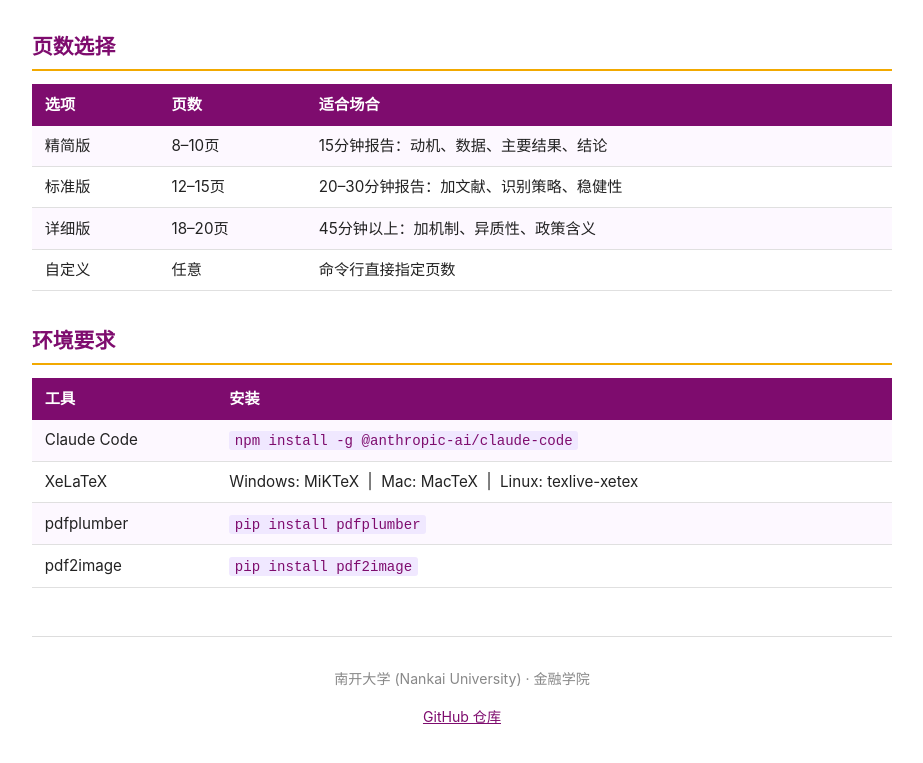
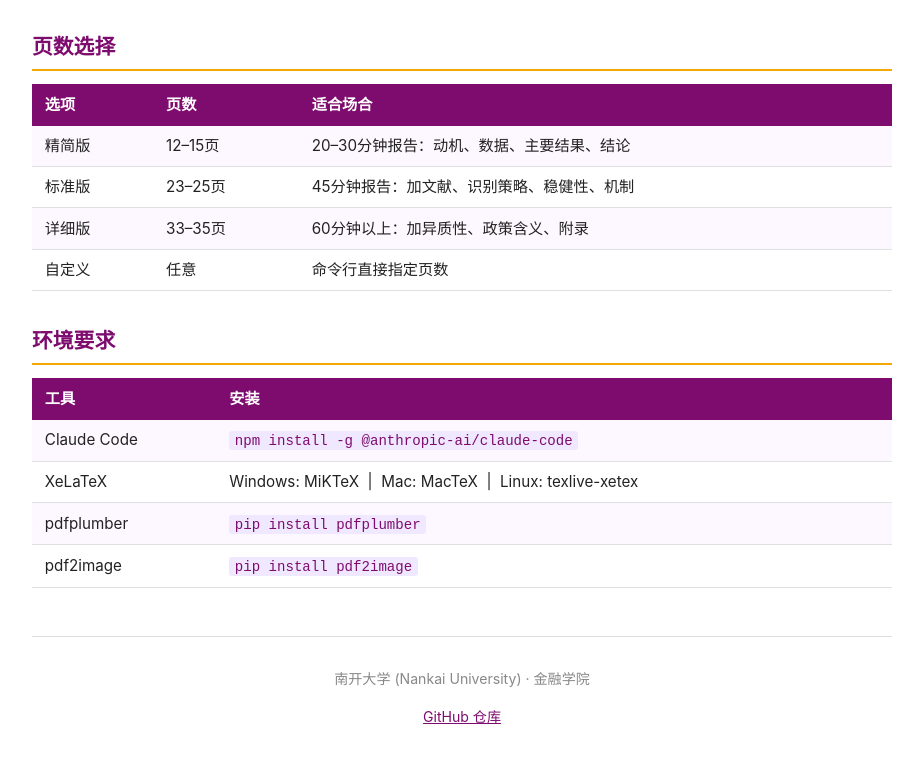
Before and after one commit to dawwwn666/paper-to-beamer, a plain HTML site: page docs/index.html in a window 1280 px wide. Shown: the part 833-1596 px from the top of the page, without its empty margins (178-1101 px from the left). Drawn offline with Linux system fonts and the light colour scheme.

Commit message:
Update slide count options: 12-15 / 23-25 / 33-35

```diff
--- a/docs/index.html
+++ b/docs/index.html
@@ -64,9 +64,9 @@
 <h2>页数选择</h2>
 <table>
     <tr><th>选项</th><th>页数</th><th>适合场合</th></tr>
-    <tr><td>精简版</td><td>8–10页</td><td>15分钟报告：动机、数据、主要结果、结论</td></tr>
-    <tr><td>标准版</td><td>12–15页</td><td>20–30分钟报告：加文献、识别策略、稳健性</td></tr>
-    <tr><td>详细版</td><td>18–20页</td><td>45分钟以上：加机制、异质性、政策含义</td></tr>
+    <tr><td>精简版</td><td>12–15页</td><td>20–30分钟报告：动机、数据、主要结果、结论</td></tr>
+    <tr><td>标准版</td><td>23–25页</td><td>45分钟报告：加文献、识别策略、稳健性、机制</td></tr>
+    <tr><td>详细版</td><td>33–35页</td><td>60分钟以上：加异质性、政策含义、附录</td></tr>
     <tr><td>自定义</td><td>任意</td><td>命令行直接指定页数</td></tr>
 </table>
 
```
Also changed, not shown: 2 other files.
